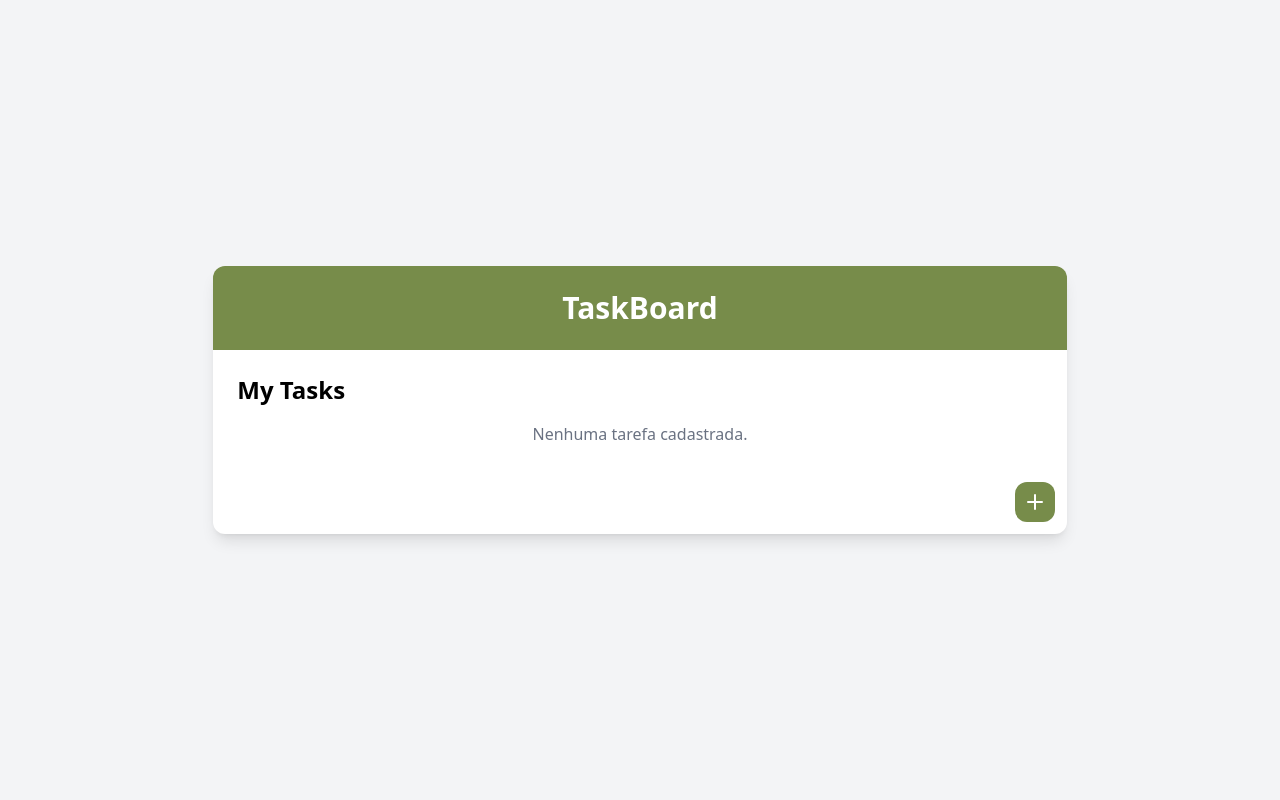
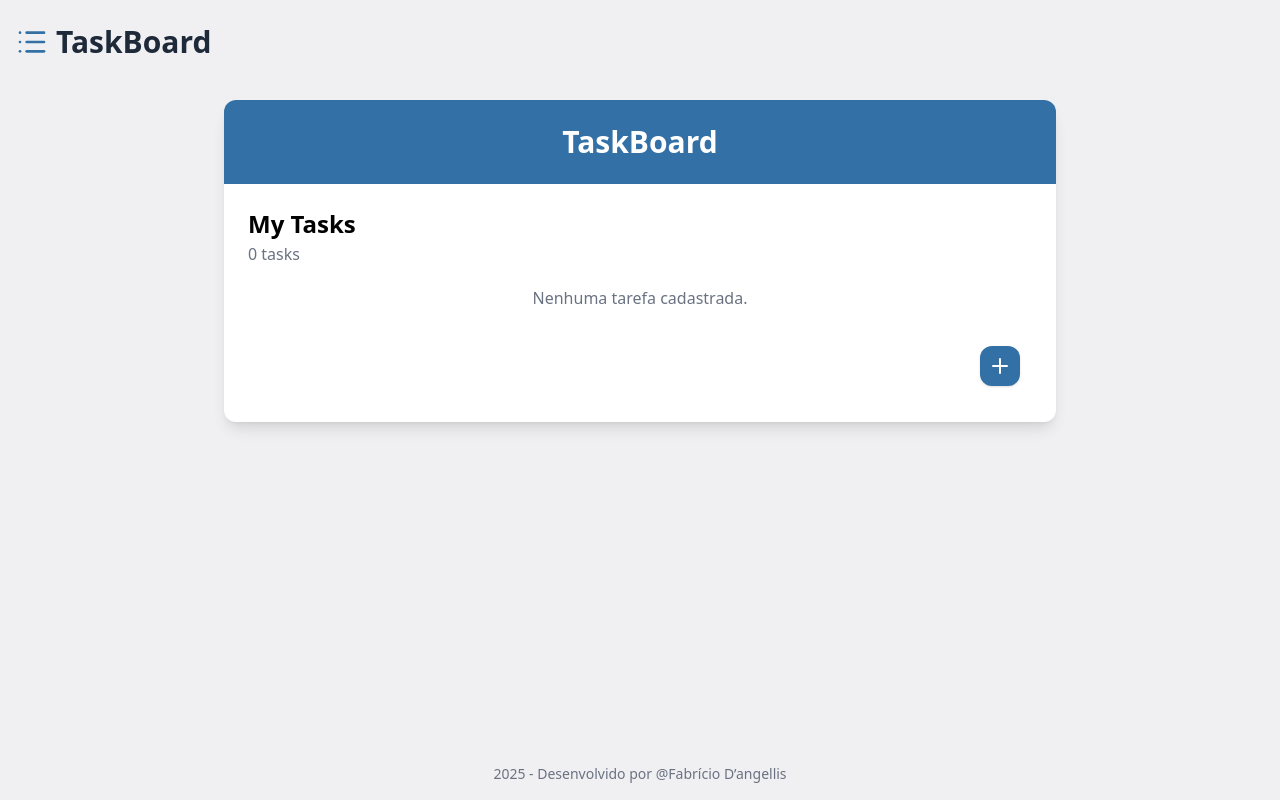
Before and after one commit to FabricioDangellis/Taskboard, a React app: page / in a window 1280 px wide. Built offline with nearby package versions, Linux system fonts and the light colour scheme; the HTML template or start-up script is replaced by a standard one.

Commit message:
FIX: Improvements to the Home page interface

```diff
--- a/src/components/Task.tsx
+++ b/src/components/Task.tsx
@@ -34,12 +34,12 @@ export default function Task({ task }: TaskProps) {
       />
 
       <div className="flex-1">
-        <h3 className={`font-bold text-lg ${
+        <h3 className={`font-bold text-base sm:text-lg ${
             task.status === "Done" ? "line-through text-gray-400" : ""
           }`}>
             {task.titulo}
         </h3>
-        <p className={`text-gray-600 text-sm ${
+        <p className={`text-sm sm:text-base text-gray-700 ${
             task.status === "Done" ? "line-through text-gray-400" : ""
           }`}>
             {task.descricao}
@@ -47,28 +47,28 @@ export default function Task({ task }: TaskProps) {
       </div>
 
       <span
-        className={`px-2 py-1 text-xs rounded-full ${task.prioridade === "Alta"
-            ? "bg-red-200 text-red-800"
+        className={`w-15 text-center text-off-white px-2 py-1 text-xs sm:text-sm rounded-full whitespace-nowrap ${task.prioridade === "Alta"
+            ? "bg-apple"
             : task.prioridade === "Media"
-              ? "bg-yellow-200 text-yellow-800"
-              : "bg-green-200 text-green-800"
+              ? "bg-golden "
+              : "bg-country-green"
           }`}
       >
         {task.prioridade}
       </span>
 
-      <div className="flex flex-col gap-2 items-center">
+      <div className="flex gap-2">
         <Link to={`/task/${task.id}`} title="Editar tarefa">
-          <Pencil className="w-6 h-6 text-blue-600 hover:text-blue-800" />
+          <Pencil className="w-6 sm:w-8 hover:text-blue-800" />
         </Link>
 
         <button
           type="button"
           onClick={handleDelete}
           title="Excluir tarefa"
-          className="text-red-600 hover:text-red-800"
+          className=" hover:text-red-800"
         >
-          <Trash2 className="w-6 h-6" />
+          <Trash2 className="w-6 sm:w-8" />
         </button>
       </div>
     </div>
--- a/src/index.css
+++ b/src/index.css
@@ -1,5 +1,11 @@
 @import "tailwindcss";
 
 @theme {
+    --color-sky-blue: #3370A6;
+    --color-sky-light-blue: #8BB4D9;
+    --color-shadow-gray: #C1C9D9;
+    --color-off-white: #F0F0F2;
+    --color-apple: #A60303;
+    --color-golden: #F2BF27;
     --color-country-green: #778C4A;
 }
--- a/src/pages/Home/Home.tsx
+++ b/src/pages/Home/Home.tsx
@@ -1,7 +1,7 @@
 import { Link } from "react-router-dom";
 import Task from "../../components/Task";
 import { useTask } from "../../context/TaskContext";
-import { Plus } from "lucide-react";
+import { List, Plus } from "lucide-react";
 
 export default function Home() {
   const { tasks } = useTask();
@@ -12,17 +12,27 @@ export default function Home() {
   });
 
   return (
-    <div className="w-full min-h-screen flex justify-center items-center bg-gray-100">
-      <div className="w-2/3 min-w-[360px] bg-white shadow-lg rounded-xl overflow-hidden">
+    <div className="w-full min-h-screen relative py-6 px-4 bg-off-white">
 
-        {/* Header */}
-        <header className="w-full bg-country-green py-6 flex justify-center items-center">
+      <header className="h-1/6 flex items-center gap-2 mb-6">
+        <List className="w-8 h-8 text-sky-blue" />
+        <h1 className="font-bold text-3xl text-gray-800">TaskBoard</h1>
+      </header>
+
+      <main className="flex justify-center mt-10 mb-10">
+
+        <div className="w-2/3 min-w-[360px] relative bg-white shadow-lg rounded-xl overflow-hidden flex flex-col">
+
+          <header className="w-full bg-sky-blue py-6 flex justify-center items-center">
             <h1 className="font-bold text-3xl text-white">TaskBoard</h1>
           </header>
 
-        {/* Conteúdo */}
-        <section className="p-6">
-          <h2 className="text-2xl font-semibold mb-4">My Tasks</h2>
+          <section className="p-6 pb-28">
+            <div className="mb-5">
+              <h2 className="text-2xl font-semibold mb-0.5">My Tasks</h2>
+              <span className="text-gray-500">{tasks.length} tasks</span>
+
+            </div>
 
             {tasks.length === 0 ? (
               <p className="text-gray-500 text-center">
@@ -37,15 +47,20 @@ export default function Home() {
             )}
           </section>
 
-        <div className="flex justify-end">
-          <div className="w-10 h-10 m-3 bg-country-green rounded-xl">
+          <div className="absolute bottom-6 right-6 w-10 h-10 m-3 bg-sky-blue rounded-xl shadow hover:bg-sky-light-blue transition">
             <Link className="w-10 h-10 flex items-center justify-center" to={"/task/new"}>
               <Plus color="white" />
             </Link>
           </div>
+
         </div>
 
-      </div>
+      </main>
+
+      <footer className="absolute bottom-0 left-0 w-full my-4 mt-6 text-gray-500 text-sm text-center">
+        2025 - Desenvolvido por <Link to="https://github.com/FabricioDangellis" target="_blank" rel="noopener noreferrer">@Fabrício D’angellis</Link>
+      </footer>
+
     </div>
   );
 }
```
Lines whose indentation alone changed are shown as unchanged.
